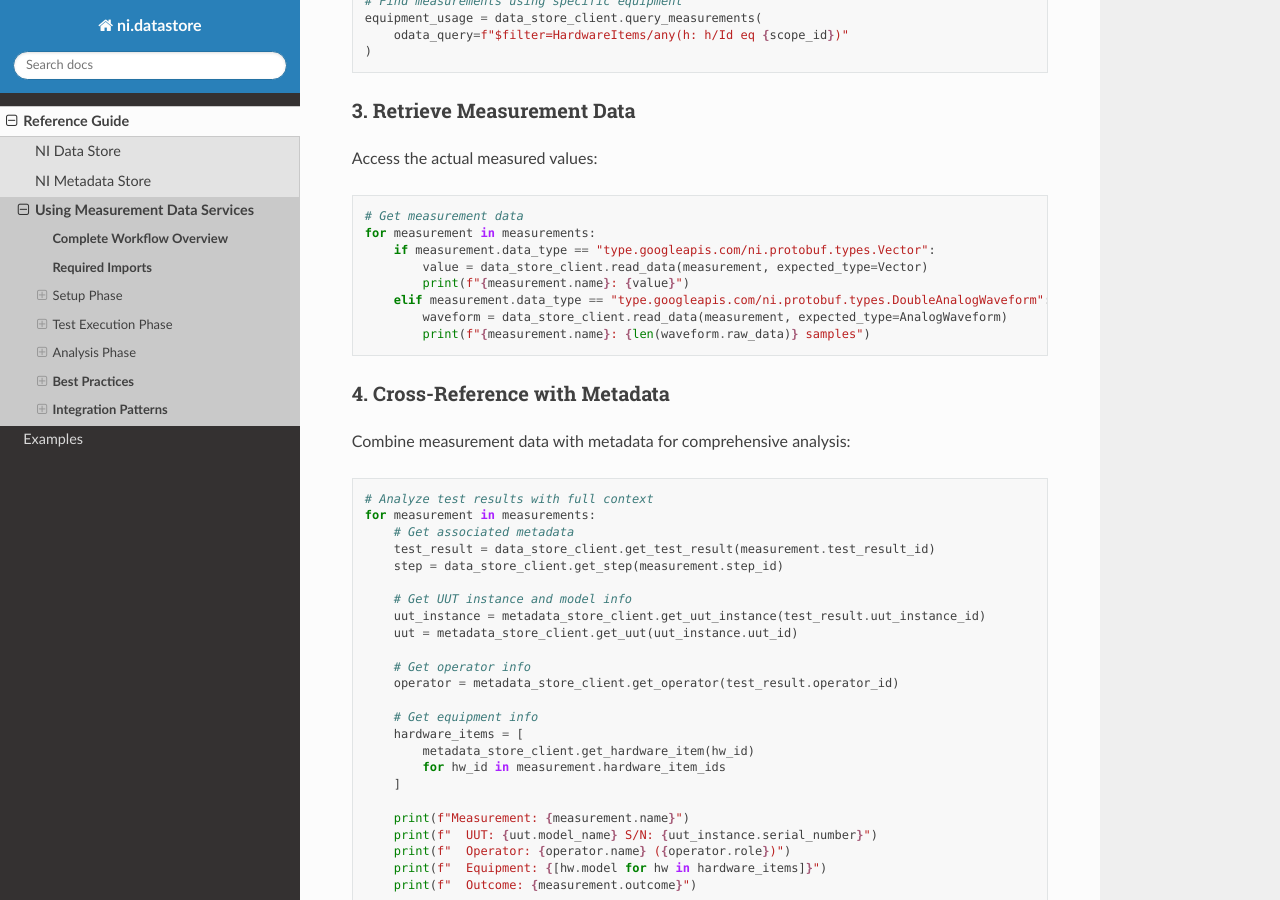
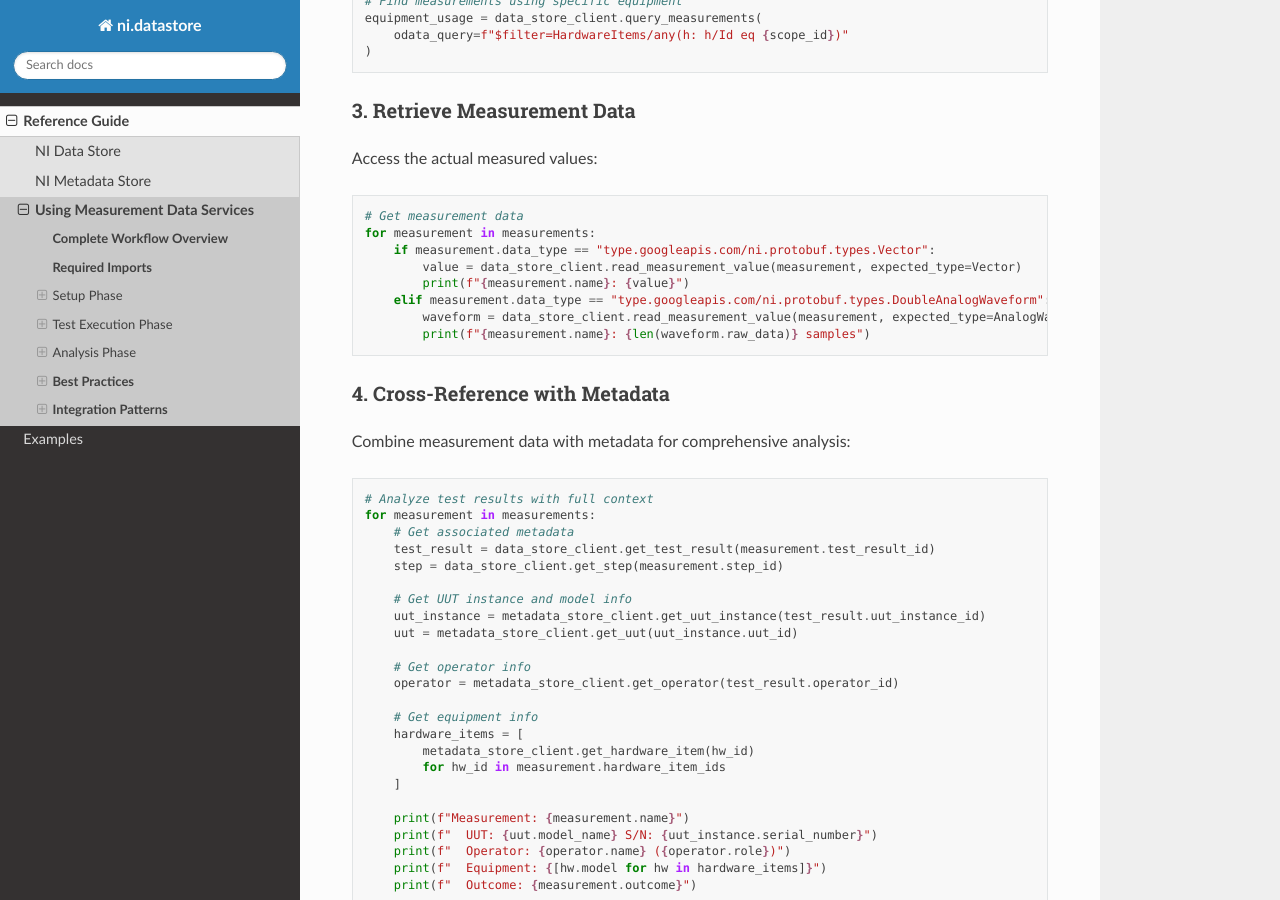
Before and after one commit to ni/datastore-python, a Sphinx documentation site: the page built from docs/reference/using-measurement-data-services.md, in a window 1280 px wide and 900 px high, scrolled down 9349 px. Built offline with Sphinx 7.4.7 and the Read the Docs theme 3.1.0, drawn with Linux system fonts in a browser that asks for light colours; pages that are not in the unit, such as notebooks, are missing from menus.

Commit message:
Update reference docs for new types and read methods. (#188)
Signed-off-by: Michael Johansen <michael.johansen@emerson.com>

````diff
--- a/docs/reference/using-measurement-data-services.md
+++ b/docs/reference/using-measurement-data-services.md
@@ -491,10 +491,10 @@ Access the actual measured values:
 # Get measurement data
 for measurement in measurements:
     if measurement.data_type == "type.googleapis.com/ni.protobuf.types.Vector":
-        value = data_store_client.read_data(measurement, expected_type=Vector)
+        value = data_store_client.read_measurement_value(measurement, expected_type=Vector)
         print(f"{measurement.name}: {value}")
     elif measurement.data_type == "type.googleapis.com/ni.protobuf.types.DoubleAnalogWaveform":
-        waveform = data_store_client.read_data(measurement, expected_type=AnalogWaveform)
+        waveform = data_store_client.read_measurement_value(measurement, expected_type=AnalogWaveform)
         print(f"{measurement.name}: {len(waveform.raw_data)} samples")
 ```
 
````
Also changed, not shown: docs/reference/ni-data-store.md (+3 -0 lines).
